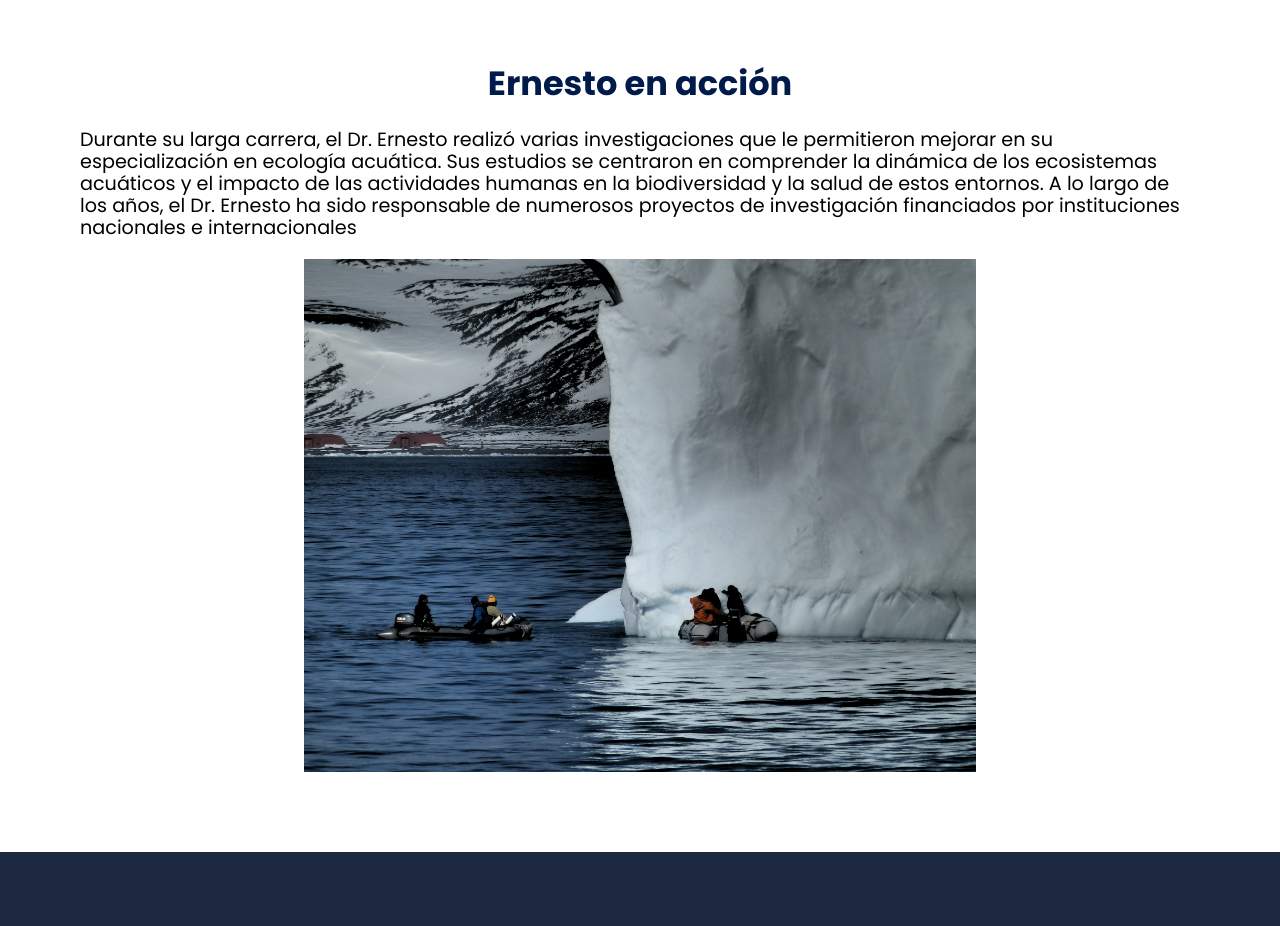
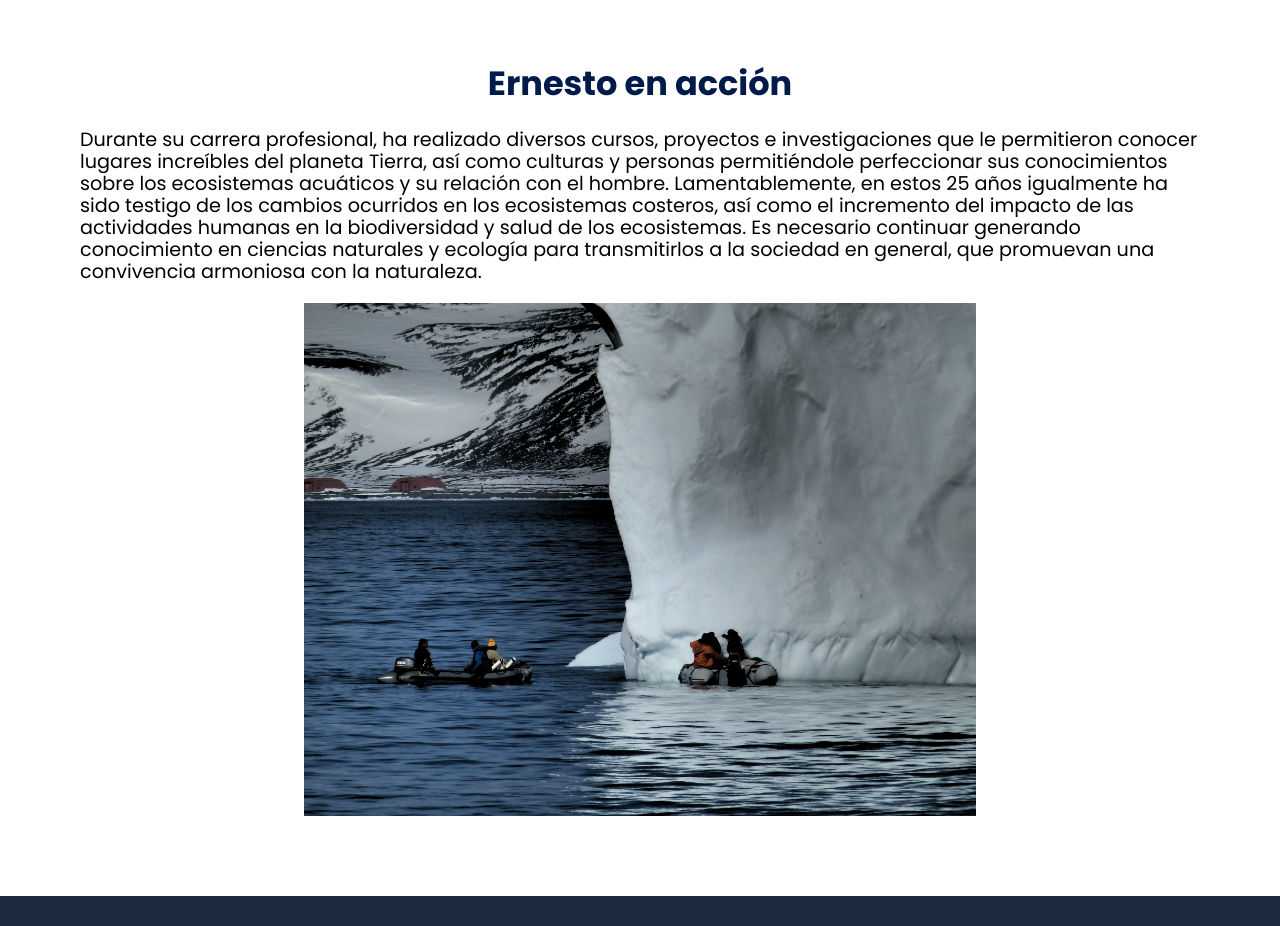
Before and after one commit to fedebrugnoli12/Ernesto-Brugnoli, a plain HTML site: page index.html in a window 1280 px wide. Shown: the part 3540-4466 px from the top of the page. Drawn offline with Linux system fonts and the light colour scheme.

```diff
--- a/index.html
+++ b/index.html
@@ -300,7 +300,7 @@
             <section class="questions__offer">
                 <h2 class="subtitle">Ernesto en acción</h2>
                 <p class="probando">
-                    Durante su larga carrera, el Dr. Ernesto realizó varias investigaciones que le permitieron mejorar en su especialización en ecología acuática. Sus estudios se centraron en comprender la dinámica de los ecosistemas acuáticos y el impacto de las actividades humanas en la biodiversidad y la salud de estos entornos. A lo largo de los años, el Dr. Ernesto ha sido responsable de numerosos proyectos de investigación financiados por instituciones nacionales e internacionales</p>
+                    Durante su carrera profesional, ha realizado diversos cursos, proyectos e investigaciones que le permitieron conocer lugares increíbles del planeta Tierra, así como culturas y personas permitiéndole perfeccionar sus conocimientos sobre los ecosistemas acuáticos y su relación con el hombre. Lamentablemente, en estos 25 años igualmente ha sido testigo de los cambios ocurridos en los ecosistemas costeros, así como el incremento del impacto de las actividades humanas en la biodiversidad y salud de los ecosistemas. Es necesario continuar generando conocimiento en ciencias naturales y ecología para transmitirlos a la sociedad en general, que promuevan una convivencia armoniosa con la naturaleza. </p>
                 <p class="questions__copy">
                     <section class="slide">
                     <article class="slide-container">
```
